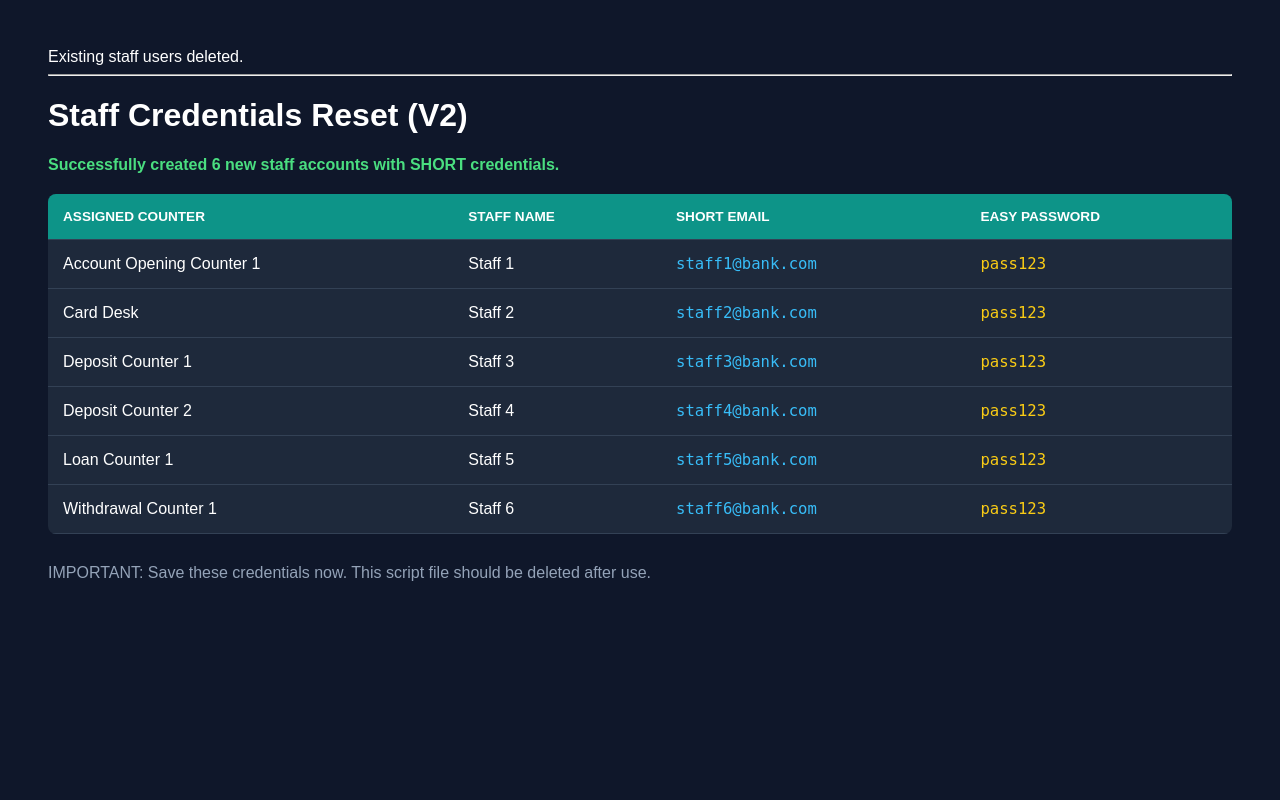
After one commit to Nayan-Mhrzn/Bank-Queue-System, a PHP site: page /reset_staff_v2.php in a window 1280 px wide. The commit adds this page. Run offline with PHP 8.4, Linux system fonts and the light colour scheme; data comes from the database, SQL or seed files in the repository.

Commit message:
feat: Redesign Admin Dashboard table and Reset Staff with simplified credentials

```diff
--- /dev/null
+++ b/reset_staff_v2.php
@@ -0,0 +1,92 @@
+<?php
+// reset_staff_v2.php
+require __DIR__ . '/config/db.php';
+
+// 1. Delete all existing STAFF users
+$conn->query("DELETE FROM users WHERE role = 'STAFF'");
+echo "Existing staff users deleted.<br><hr>";
+
+// 2. Fetch all counters (Sorted by Name)
+$countersRes = $conn->query("SELECT c.id, c.name, s.name AS service_name FROM counters c JOIN services s ON c.service_id = s.id WHERE c.is_active = 1 ORDER BY c.name");
+$counters = [];
+while ($r = $countersRes->fetch_assoc()) $counters[] = $r;
+
+// 3. Create new staff for each counter with SHORT credentials
+$created = [];
+$i = 1;
+
+foreach ($counters as $c) {
+    $counterId = (int)$c['id'];
+
+    // Simple short credentials
+    // Email: staff1@bank.com, staff2@bank.com
+    // Password: pass1, pass2... (Or just '123456' for all?)
+    // User asked for "easy pw". Let's do 'pass123' for all to be super easy, or 'pass1' matching id.
+    // Let's use 'pass123' for simplicity.
+
+    $email = 'staff' . $i . '@bank.com';
+    $plainPass = 'pass123';
+    $name = 'Staff ' . $i; // Simple Name: Staff 1
+
+    $hash = password_hash($plainPass, PASSWORD_BCRYPT);
+
+    // Insert User
+    $stmt = $conn->prepare("INSERT INTO users (name, email, password_hash, role, is_active, counter_id) VALUES (?, ?, ?, 'STAFF', 1, ?)");
+    $stmt->bind_param("sssi", $name, $email, $hash, $counterId);
+
+    if ($stmt->execute()) {
+        $created[] = [
+            'counter' => $c['name'],
+            'name' => $name,
+            'email' => $email,
+            'password' => $plainPass
+        ];
+    }
+    $i++;
+}
+
+// 4. Output Logic
+?>
+<!DOCTYPE html>
+<html>
+<head>
+    <style>
+        body { font-family: sans-serif; background: #0f172a; color: white; padding: 40px; }
+        table { width: 100%; border-collapse: collapse; margin-top: 20px; background: #1e293b; border-radius: 8px; overflow: hidden; }
+        th, td { padding: 15px; border-bottom: 1px solid #334155; text-align: left; }
+        th { background: #0d9488; color: white; text-transform: uppercase; font-size: 0.85rem; }
+        tr:hover { background: #334155; }
+        .success { color: #4ade80; font-weight: bold; }
+        .code { font-family: monospace; color: #facc15; font-size: 1.2em; }
+    </style>
+</head>
+<body>
+    <h1>Staff Credentials Reset (V2)</h1>
+    <p class="success">Successfully created <?php echo count($created); ?> new staff accounts with SHORT credentials.</p>
+
+    <table>
+        <thead>
+            <tr>
+                <th>Assigned Counter</th>
+                <th>Staff Name</th>
+                <th>Short Email</th>
+                <th>Easy Password</th>
+            </tr>
+        </thead>
+        <tbody>
+            <?php foreach ($created as $u): ?>
+            <tr>
+                <td><?php echo htmlspecialchars($u['counter']); ?></td>
+                <td><?php echo htmlspecialchars($u['name']); ?></td>
+                <td class="code" style="color: #38bdf8;"><?php echo htmlspecialchars($u['email']); ?></td>
+                <td class="code"><?php echo htmlspecialchars($u['password']); ?></td>
+            </tr>
+            <?php endforeach; ?>
+        </tbody>
+    </table>
+
+    <p style="margin-top: 30px; color: #94a3b8;">
+        IMPORTANT: Save these credentials now. This script file should be deleted after use.
+    </p>
+</body>
+</html>
```
Also changed, not shown: admin/dashboard.php (+16 -14 lines), style.css (+21 -2 lines).
